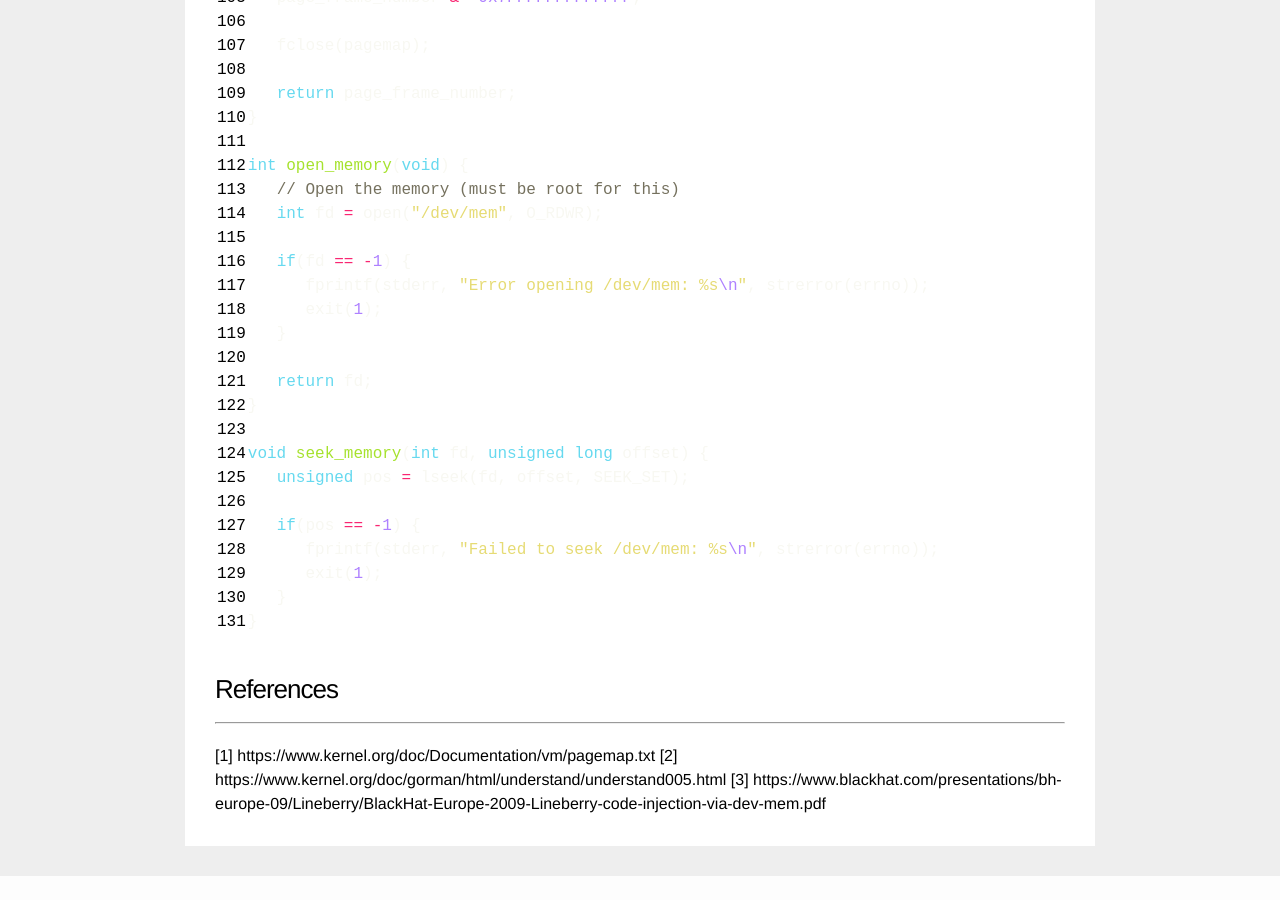
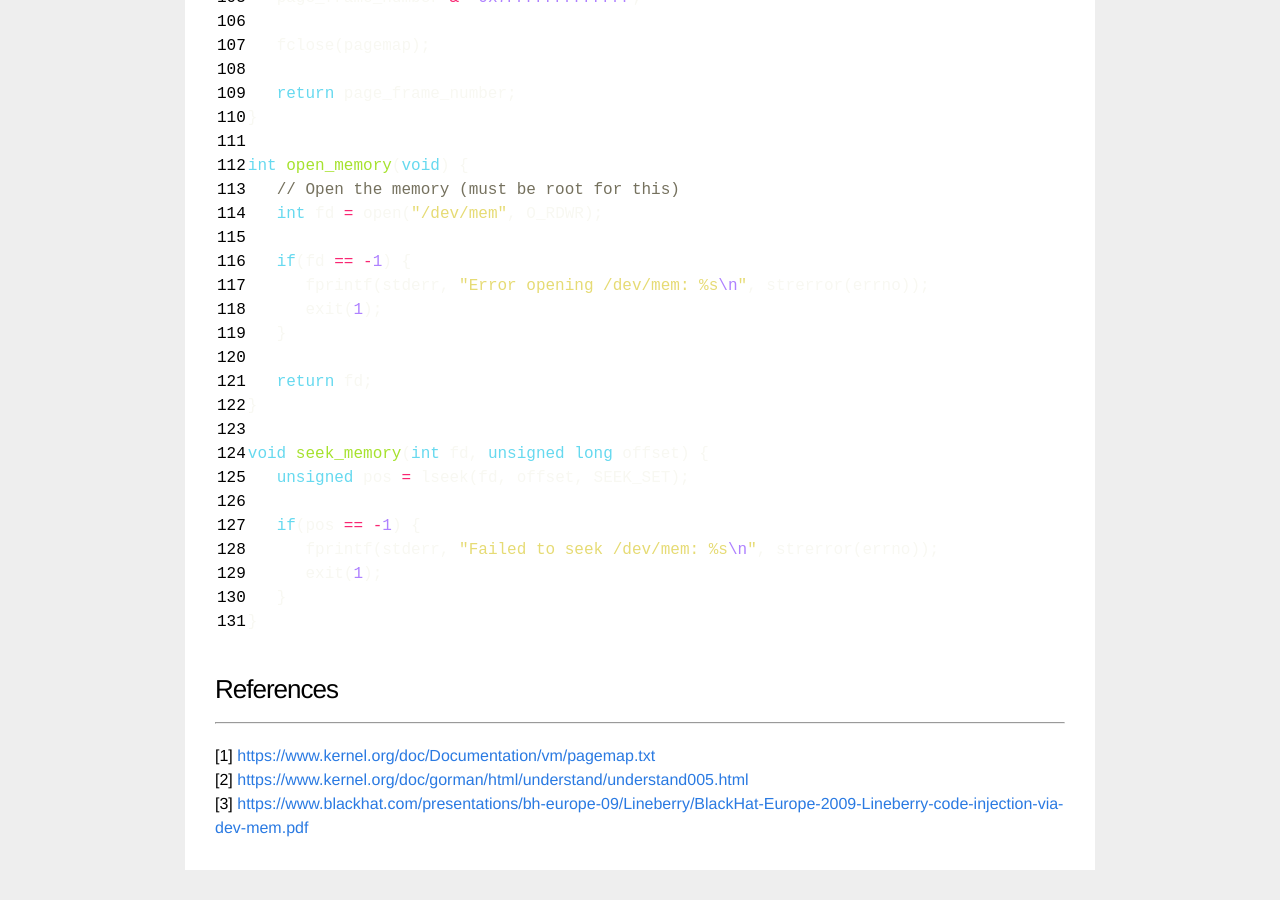
Before and after one commit to shanet/blog, a Jekyll site: the page built from _posts/2014-12-27-translating-virtual-addresses-to-physcial-addresses-in-user-space.md, in a window 1280 px wide and 900 px high, scrolled down 7339 px. Built offline with Jekyll 4.4.1, drawn with Linux system fonts in a browser that asks for light colours; before the commit the page ends 8215 px from its top, so only the background shows below that.

```diff
--- a/_posts/2014-12-27-translating-virtual-addresses-to-physcial-addresses-in-user-space.md
+++ b/_posts/2014-12-27-translating-virtual-addresses-to-physcial-addresses-in-user-space.md
@@ -315,6 +315,6 @@ void seek_memory(int fd, unsigned long offset) {
 ### References
 <hr />
 
-[1] https://www.kernel.org/doc/Documentation/vm/pagemap.txt
-[2] https://www.kernel.org/doc/gorman/html/understand/understand005.html
-[3] https://www.blackhat.com/presentations/bh-europe-09/Lineberry/BlackHat-Europe-2009-Lineberry-code-injection-via-dev-mem.pdf
+[1] [https://www.kernel.org/doc/Documentation/vm/pagemap.txt](https://www.kernel.org/doc/Documentation/vm/pagemap.txt)<br />
+[2] [https://www.kernel.org/doc/gorman/html/understand/understand005.html](https://www.kernel.org/doc/gorman/html/understand/understand005.html)<br />
+[3] [https://www.blackhat.com/presentations/bh-europe-09/Lineberry/BlackHat-Europe-2009-Lineberry-code-injection-via-dev-mem.pdf](https://www.blackhat.com/presentations/bh-europe-09/Lineberry/BlackHat-Europe-2009-Lineberry-code-injection-via-dev-mem.pdf)
```
